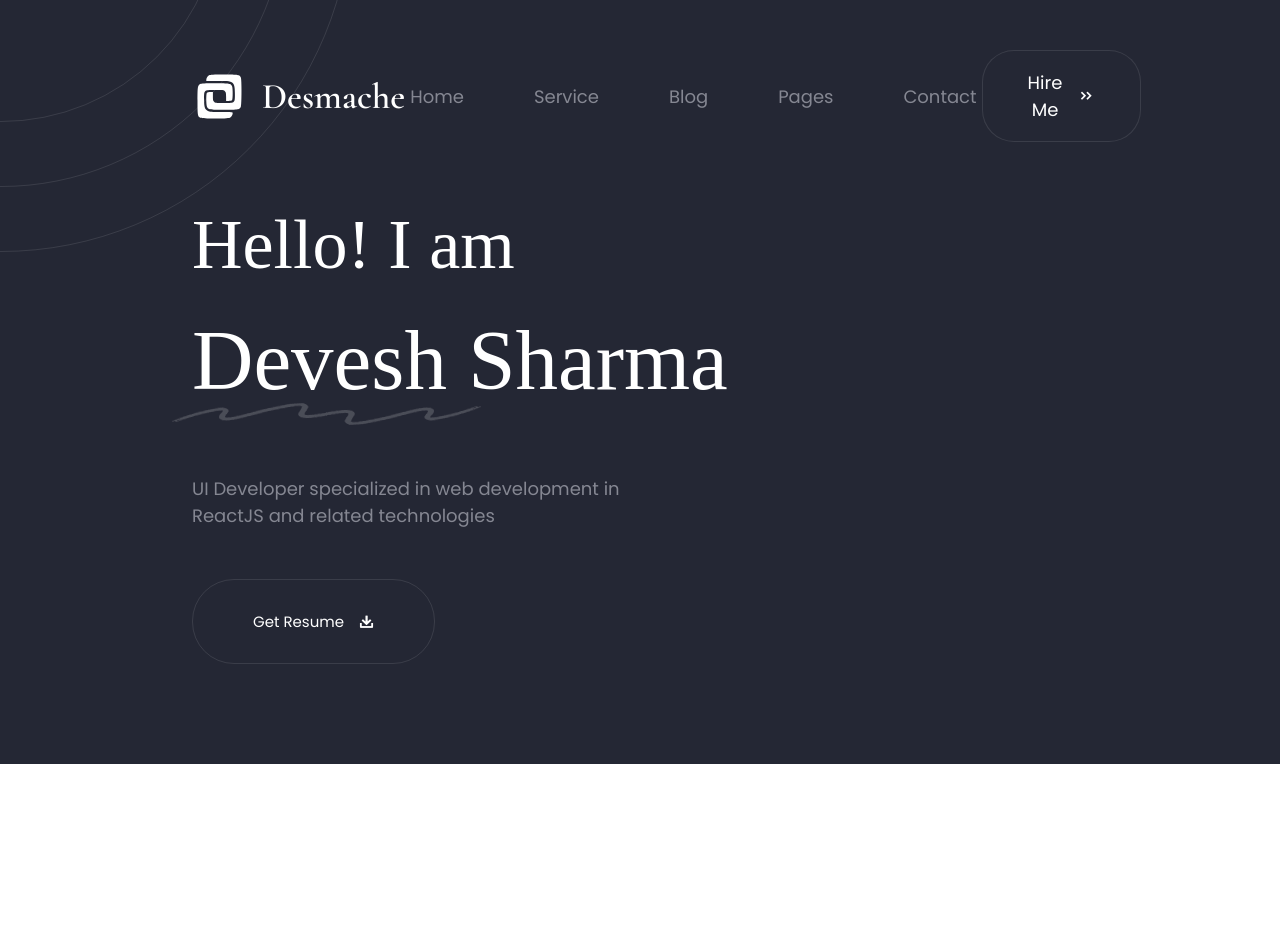
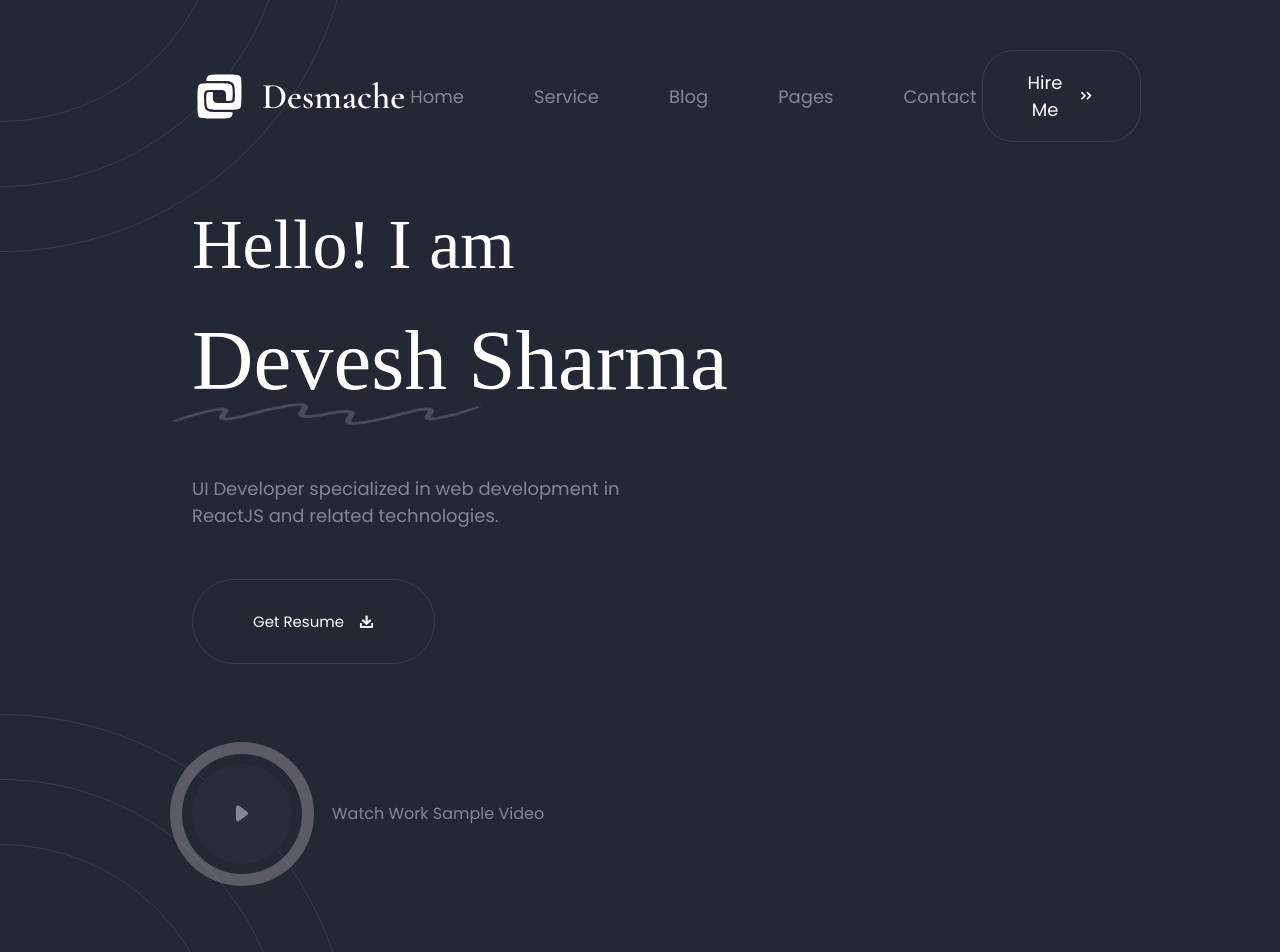
Before and after one commit to DeveshS360/portfolio-webapp, a React (Vite) app: page / in a window 1280 px wide. Shown: the top 952 px of the page. Before the commit the page ends 800 px from the top, so only its background shows below. Built offline with nearby package versions, Linux system fonts and the light colour scheme; a web font is replaced by a local one.

Commit message:
watch video button with ripple effect

```diff
--- a/src/components/ConcentricCircles/types.ts
+++ b/src/components/ConcentricCircles/types.ts
@@ -2,7 +2,7 @@ import React from 'react'
 
 export interface ConcentricCirclesProps {
   size: number
-  className: string
+  className?: string
   style?: React.CSSProperties
   circularGap: number
   count?: number
--- /dev/null
+++ b/src/components/EmbeddedVideo/index.tsx
@@ -0,0 +1,9 @@
+import { EmbeddedVideoProps } from './types'
+
+export const EmbeddedVideo = (props: EmbeddedVideoProps) => {
+  const { showVideo, src } = props
+
+  if (!showVideo) return null
+
+  return <iframe src={src} title="video"></iframe>
+}
--- /dev/null
+++ b/src/components/EmbeddedVideo/types.ts
@@ -0,0 +1,6 @@
+export interface EmbeddedVideoProps {
+  src: string
+  width?: number
+  height?: number
+  showVideo?: boolean
+}
--- /dev/null
+++ b/src/components/WorkSampleVideo/index.module.scss
@@ -0,0 +1,77 @@
+@import '../../styles/mixins.scss';
+
+.work_sample_video {
+
+    display: flex;
+    align-items: center;
+    gap: 0px 40px;
+
+    .round_btn {
+        border: none;
+        cursor: pointer;
+        width: 100px;
+        height: 100px;
+        border-radius: 50%;
+        background: var(--bg-color-secondary);
+        z-index: 1;
+        position: relative;
+
+        .icon {
+            display: block;
+            text-decoration: none;
+
+            &::after {
+                font-family: 'Ico';
+                content: '\ec74';
+                color: var(--text-color-secondary);
+                font-size: 16px;
+
+
+            }
+        }
+
+        &::before, &::after {
+            content: '';
+            position: absolute;
+            display: block;
+            inset: 0;
+            border-radius: 50%;
+            box-shadow: 0 0 0 10px rgba(255,255,255,.6);
+        }
+
+        &::before {
+            animation: ripple 3s linear infinite backwards;
+        }
+
+        &::after {
+            animation: ripple 3s linear 0.5s infinite backwards;
+        }
+    }
+
+
+    .text {
+        font-family: 'Poppins-Regular';
+        color: var(--text-color-secondary)
+    }
+
+
+}
+
+
+@keyframes ripple {
+
+    0% {
+        transform: scale(1);
+    }
+
+    50% {
+        transform: scale(1.2);
+        opacity: 0.5;
+    }
+
+    100% {
+        transform: scale(1.2);
+        opacity: 0;
+    }
+
+}
--- /dev/null
+++ b/src/components/WorkSampleVideo/index.tsx
@@ -0,0 +1,19 @@
+import { useState } from 'react'
+import styles from './index.module.scss'
+import { EmbeddedVideo } from '../EmbeddedVideo'
+
+export const WorkSampleVideo = () => {
+  const [showVideo, setShowVideo] = useState(false)
+
+  return (
+    <>
+      <div className={styles.work_sample_video}>
+        <button className={styles.round_btn}>
+          <span className={styles.icon}></span>
+        </button>
+        <span className={styles.text}>Watch Work Sample Video</span>
+      </div>
+      <EmbeddedVideo showVideo={showVideo} src="" />
+    </>
+  )
+}
--- a/src/pages/Home/components/Introduction/index.module.scss
+++ b/src/pages/Home/components/Introduction/index.module.scss
@@ -62,6 +62,16 @@
     }
 
     .resume {
-        margin-top: 50px;
+        margin: 50px 0 100px 0;
+    }
+
+    .bottom_right_circle {
+
+        position: absolute;
+        height: 500px;
+        width: 500px;
+        bottom: 0;
+        left: 0;
+        transform: translate(-50%, 70%);
     }
 }
--- a/src/pages/Home/components/Introduction/index.tsx
+++ b/src/pages/Home/components/Introduction/index.tsx
@@ -2,6 +2,7 @@ import { ConcentricCircles } from 'src/components/ConcentricCircles'
 import styles from './index.module.scss'
 import { NavigationHeader } from 'src/components/NavigationHeader'
 import { DownloadResume } from 'src/components/DownloadResume'
+import { WorkSampleVideo } from 'src/components/WorkSampleVideo'
 
 export const Introduction = () => {
   return (
@@ -21,12 +22,18 @@ export const Introduction = () => {
         </div>
         <p className={styles.brief_skills}>
           UI Developer specialized in web development in ReactJS and related
-          technologies
+          technologies.
         </p>
         <div className={styles.resume}>
           <DownloadResume />
         </div>
+        <WorkSampleVideo />
       </section>
+      <ConcentricCircles
+        className={styles.bottom_right_circle}
+        circularGap={65}
+        size={440}
+      />
     </div>
   )
 }
--- /dev/null
+++ b/src/styles/mixins.scss
@@ -0,0 +1,12 @@
+@mixin take-to-center {
+    position: absolute;
+    top: 50%;
+    left: 50%;
+    transform: translate(-50%, -50%)
+}
+
+@mixin flex-center {
+    display: flex;
+    align-items: center;
+    justify-content: center;
+}
```
Also changed, not shown: src/components/EmbeddedVideo/index.module.scss (added).
